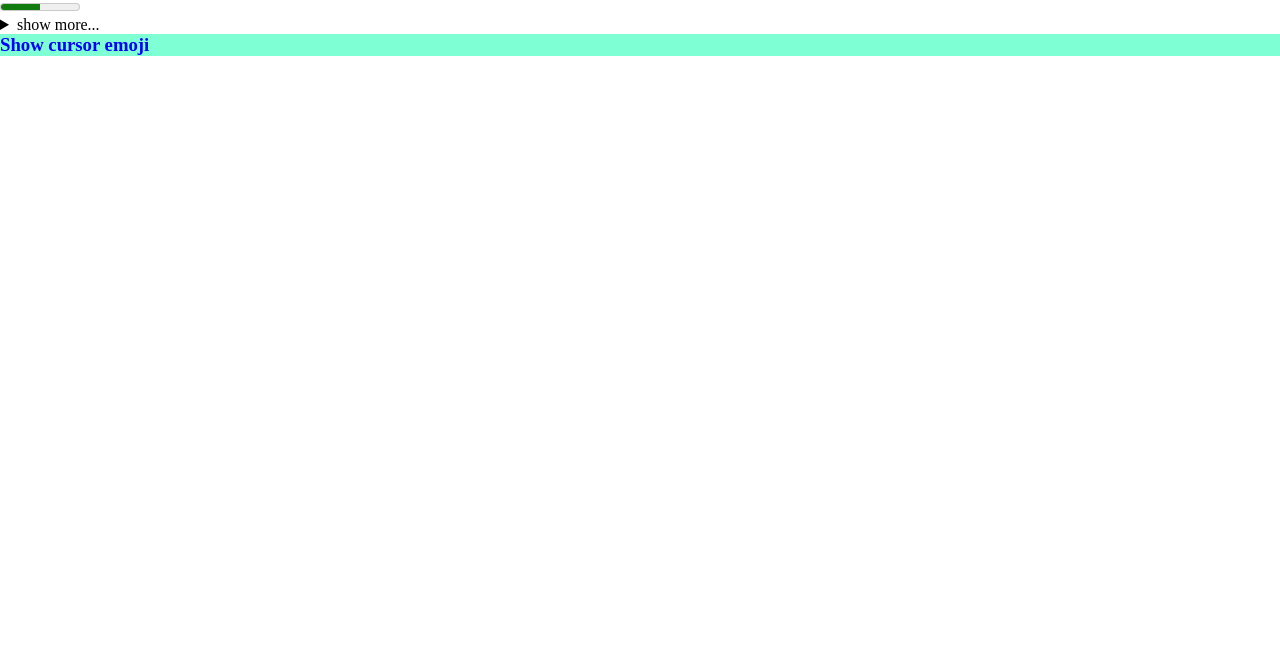
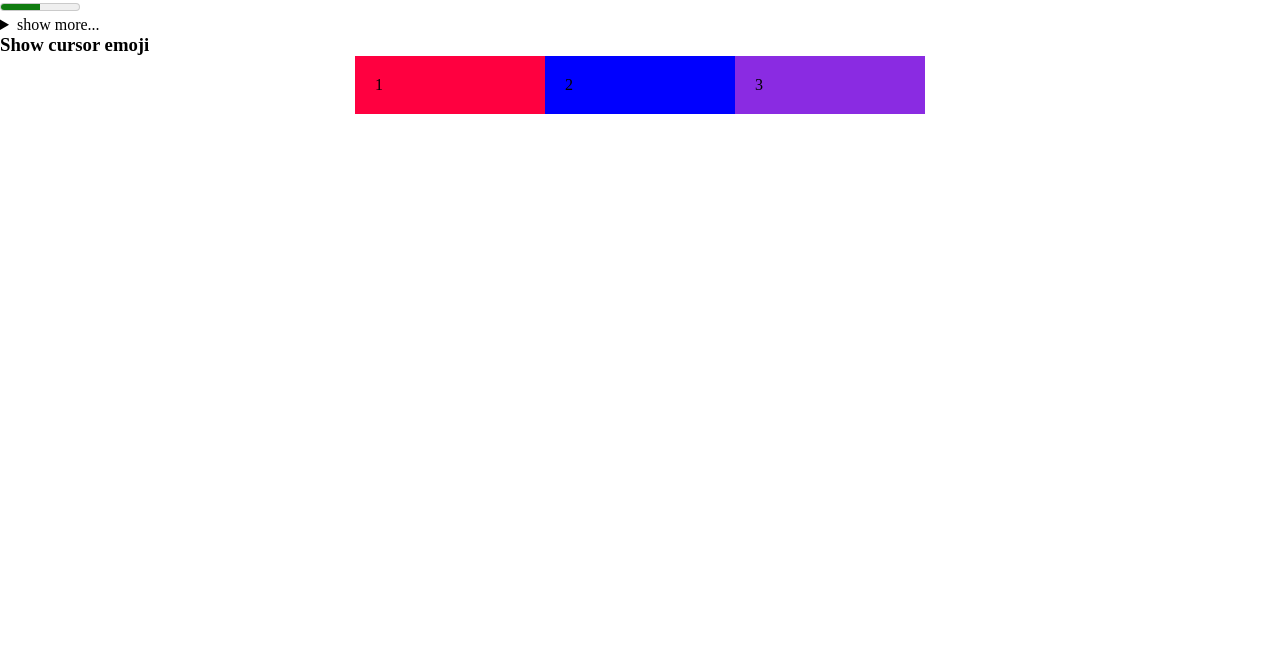
Before and after one commit to Shanto93/digital-products.b8, a plain HTML site: page index.html in a window 1280 px wide. Shown: the part 146-800 px from the top of the page. Drawn offline with Linux system fonts and the light colour scheme.

Commit message:
second commit

```diff
--- a/index.html
+++ b/index.html
@@ -21,5 +21,11 @@
     </details>
     <h3 class="click">Show cursor emoji</h3>
 
+    <div class="container">
+        <div class="box1">1</div>
+        <div class="box2">2</div>
+        <div class="box3">3</div>
+    </div>
+
 </body>
 </html>
--- a/test.css
+++ b/test.css
@@ -2,8 +2,26 @@
     margin: 0px;
     padding: 0px;
 }
-.click{
+/* .click{
     color: blue;
     cursor: url(sad_emoji.png),auto;
-    background-color: aquamarine;
+    background-color: aquamarine; */
+/* } */
+.container{
+    display: flex;
+    justify-content: center
 }
+.box1{
+    background-color: rgb(255, 0, 64);
+    width: 150px;
+    padding: 20px;
+}
+.box2{
+    background-color: blue;
+    width: 150px;
+    padding: 20px;
+}.box3{
+    background-color: blueviolet;
+    width: 150px;
+    padding: 20px;
+}
```
